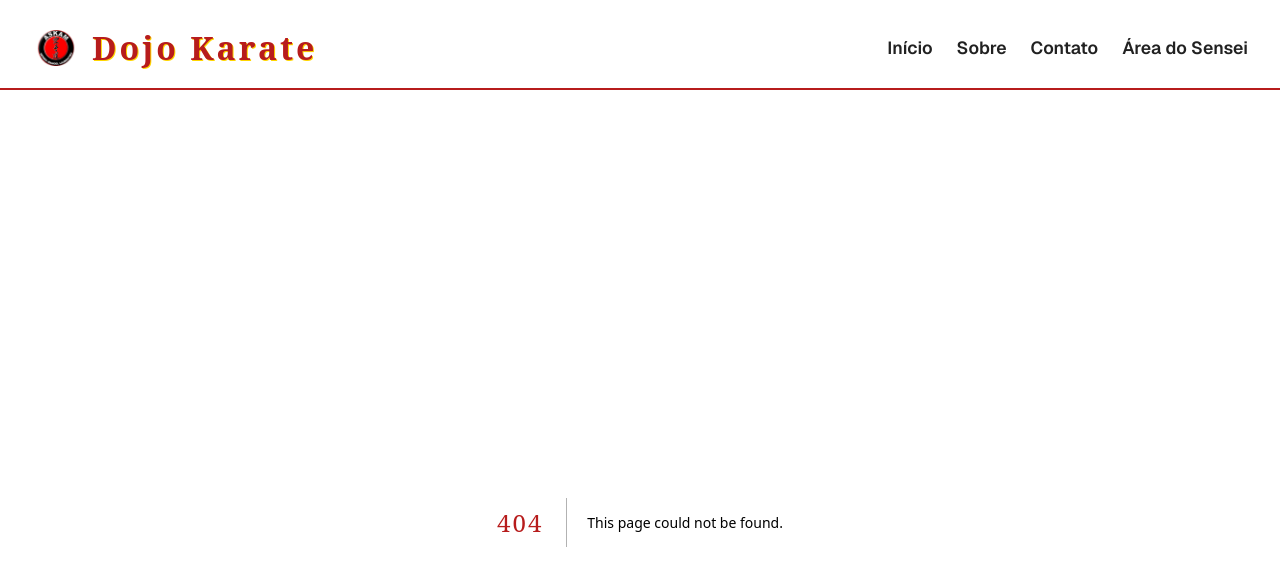
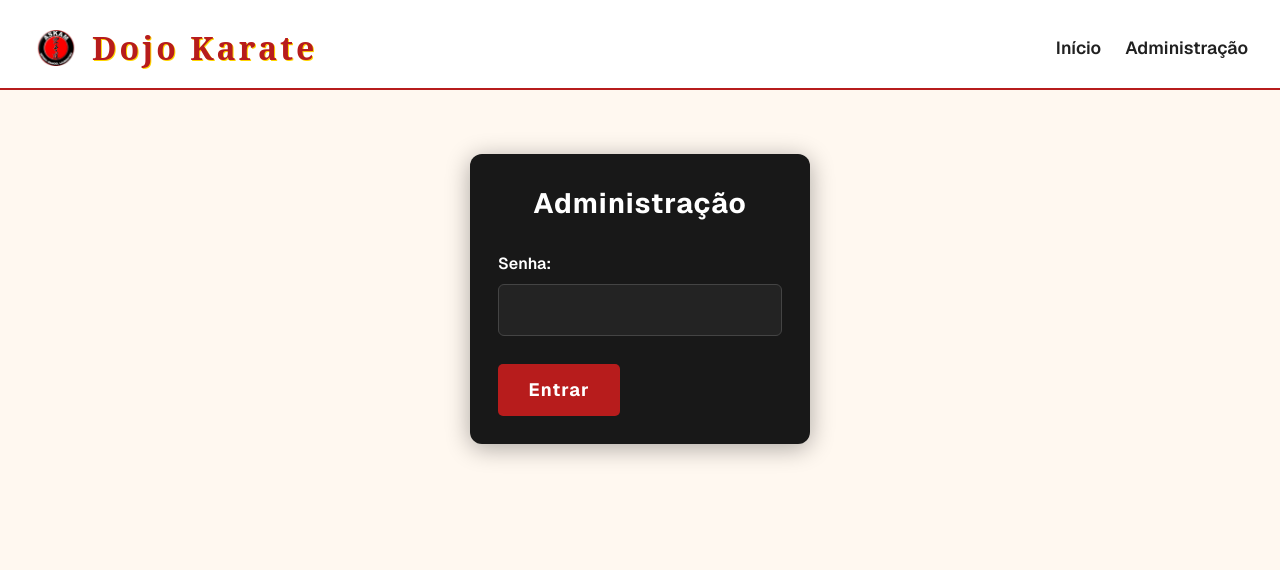
Before and after one commit to Estavaringo/askam-frontend-app, a Next.js app: page /admin in a window 1280 px wide. Before the commit this address had no page. Shown: the top 570 px of the page. Built offline with nearby package versions, Linux system fonts and the light colour scheme.

Commit message:
Add admin dashboard and login functionality

```diff
--- /dev/null
+++ b/src/app/admin/dashboard/page.tsx
@@ -0,0 +1,20 @@
+"use client";
+
+export default function Dashboard() {
+  return (
+    <div style={{
+      maxWidth: 600,
+      margin: "4rem auto",
+      padding: 32,
+      background: "#181818",
+      borderRadius: 12,
+      boxShadow: "0 4px 24px #0005"
+    }}>
+      <h2 style={{ color: "#fff", marginBottom: 28, textAlign: 'center', letterSpacing: 1, fontWeight: 700, fontSize: 28 }}>Administração</h2>
+      <p style={{ color: '#fff', fontSize: 18, marginBottom: 18, textAlign: 'center' }}>
+        Bem-vindo! Aqui você poderá cadastrar e gerenciar alunos do dojo.
+      </p>
+      {/* Em breve: funcionalidades de cadastro e listagem */}
+    </div>
+  );
+}
--- /dev/null
+++ b/src/app/admin/page.tsx
@@ -0,0 +1,71 @@
+"use client";
+import { useState } from "react";
+import { useRouter } from "next/navigation";
+
+export default function AdminLogin() {
+  const [password, setPassword] = useState("");
+  const [error, setError] = useState("");
+  const router = useRouter();
+
+  function handleSubmit(e: React.FormEvent) {
+    e.preventDefault();
+    // Senha mockada para demonstração
+    if (password === "karate123") {
+      router.push("/admin/dashboard");
+    } else {
+      setError("Senha incorreta");
+    }
+  }
+
+  return (
+    <div style={{
+      maxWidth: 340,
+      margin: "4rem auto",
+      padding: 28,
+      background: "#181818",
+      borderRadius: 12,
+      boxShadow: "0 4px 24px #0005"
+    }}>
+      <h2 style={{ color: "#fff", marginBottom: 28, textAlign: 'center', letterSpacing: 1, fontWeight: 700, fontSize: 28 }}>Administração</h2>
+      <form onSubmit={handleSubmit}>
+        <div style={{ marginBottom: 18 }}>
+          <label htmlFor="password" style={{ color: "#fff", fontWeight: 600, fontSize: 16 }}>Senha:</label>
+          <input
+            id="password"
+            type="password"
+            value={password}
+            onChange={e => setPassword(e.target.value)}
+            required
+            style={{
+              width: "100%",
+              padding: 12,
+              borderRadius: 6,
+              border: "1.5px solid #444",
+              marginTop: 8,
+              background: "#232323",
+              color: "#fff",
+              fontSize: 17,
+              outline: 'none',
+              fontWeight: 500
+            }}
+          />
+        </div>
+        {error && <div style={{ color: "#ffd600", marginBottom: 14, fontWeight: 700, textAlign: 'center' }}>{error}</div>}
+        <button type="submit" style={{
+          background: "var(--primary)",
+          color: "#fff",
+          padding: "0.7em 1.7em",
+          border: "none",
+          borderRadius: 5,
+          fontWeight: 700,
+          cursor: "pointer",
+          fontSize: 18,
+          marginTop: 10,
+          letterSpacing: 1
+        }}>
+          Entrar
+        </button>
+      </form>
+    </div>
+  );
+}
--- a/src/app/layout.tsx
+++ b/src/app/layout.tsx
@@ -35,9 +35,7 @@
           </span>
           <nav className="dojo-nav">
             <Link href="/">Início</Link>
-            <a href="#sobre">Sobre</a>
-            <a href="#contato">Contato</a>
-            <Link href="/admin">Área do Sensei</Link>
+            <Link href="/admin">Administração</Link>
           </nav>
         </header>
         <main style={{ maxWidth: 900, margin: '2rem auto', padding: '0 1rem' }}>{children}</main>
```
